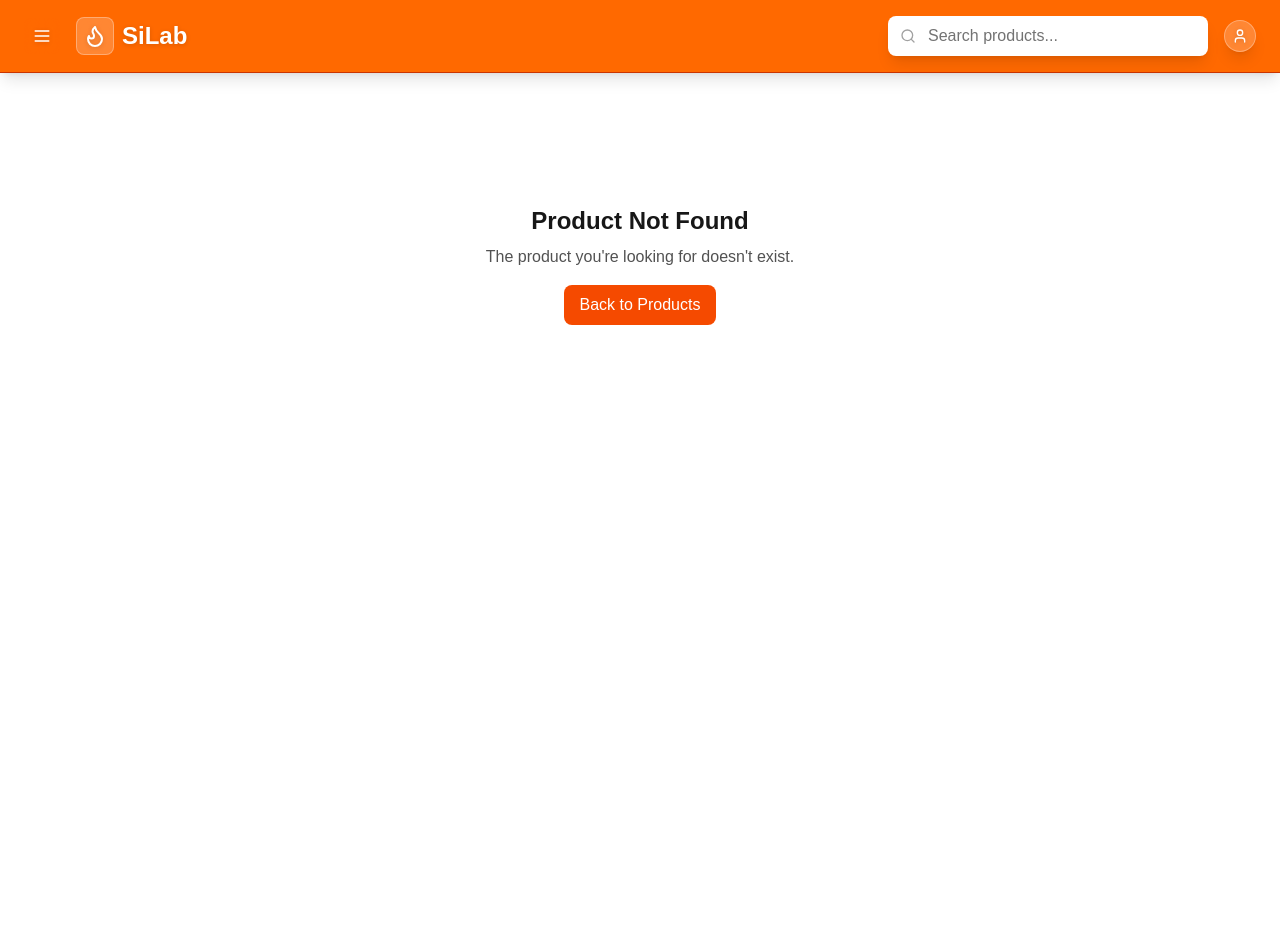
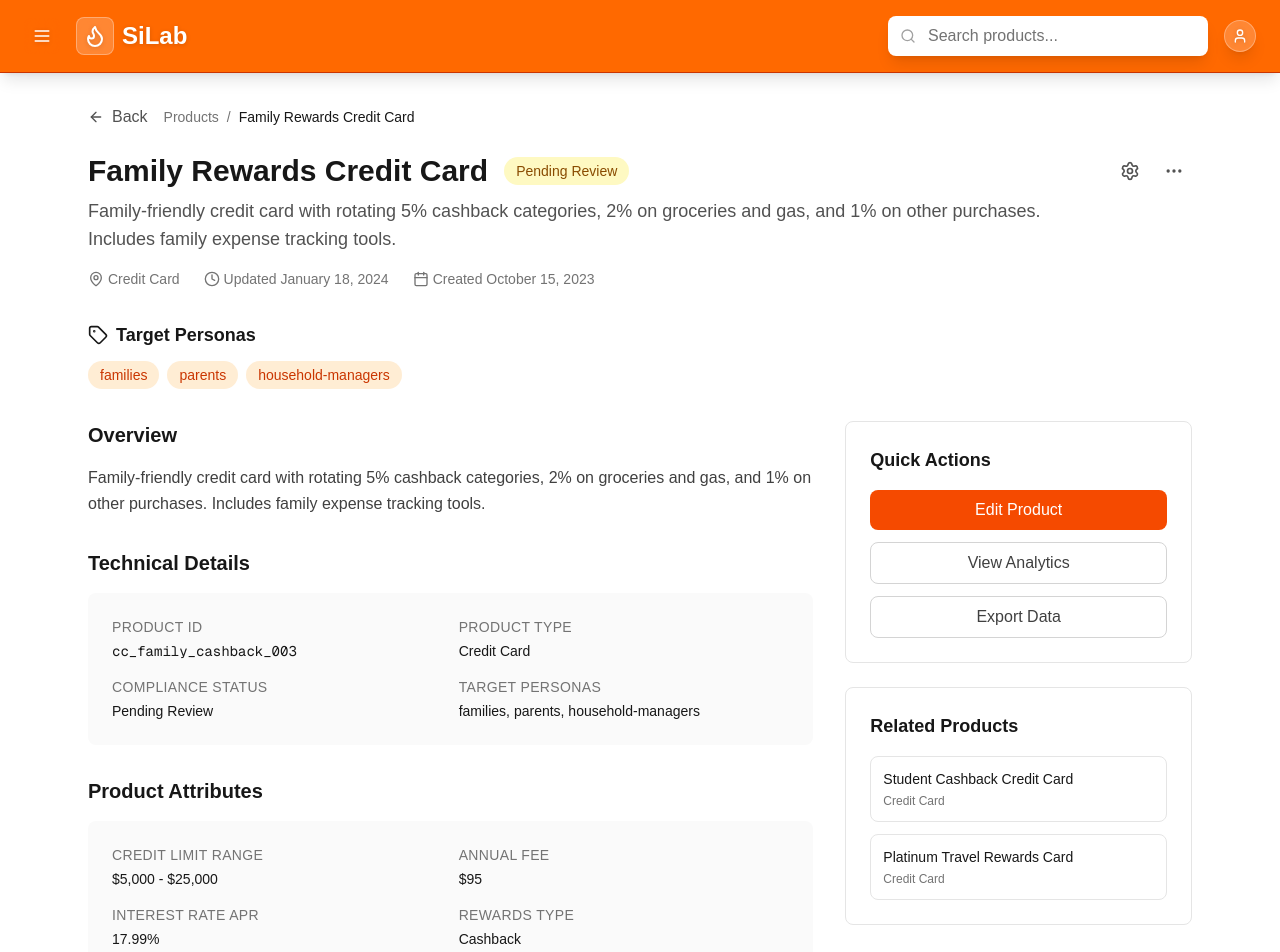
Before and after one commit to jdtuazon/silab, a Next.js app in the folder frontend/: page /products/cc_family_cashback_003 in a window 1280 px wide. Before the commit this address had no page. Shown: the top 952 px of the page. Before the commit the page ends 800 px from the top, so only its background shows below. Built offline with nearby package versions, Linux system fonts and the light colour scheme.

Commit message:
refactor: Change slug to productId

```diff
--- a/frontend/src/app/products/[slug]/page.tsx
+++ b/frontend/src/app/products/[productId]/page.tsx
@@ -13,23 +13,18 @@ import {
 import { Header } from "@/components/ui/header";
 import { Product } from "@/types/product";
 import { mockProducts } from "@/lib/mock-data";
-import {
-  findProductBySlug,
-  getProductUrl,
-  formatProductType,
-  formatComplianceStatus,
-} from "@/lib/utils";
+import { formatProductType, formatComplianceStatus } from "@/lib/utils";
 import { useMemo } from "react";
 
 export default function ProductDetailPage() {
   const params = useParams();
   const router = useRouter();
-  const slug = params.slug as string;
+  const productId = params.productId as string;
 
-  // Find the product by slug
+  // Find the product by ID
   const product = useMemo(() => {
-    return findProductBySlug(mockProducts, slug);
-  }, [slug]);
+    return mockProducts.find((p) => p.id === productId);
+  }, [productId]);
 
   if (!product) {
     return (
@@ -232,6 +227,162 @@ export default function ProductDetailPage() {
                 </div>
               </div>
             </div>
+
+            {/* Product-specific attributes */}
+            <div>
+              <h2 className="text-xl font-semibold text-neutral-900 mb-4">
+                Product Attributes
+              </h2>
+              <div className="bg-neutral-50 rounded-lg p-6">
+                <div className="grid grid-cols-1 md:grid-cols-2 gap-4">
+                  {product.type === "CreditCard" && (
+                    <>
+                      <div>
+                        <dt className="text-sm font-medium text-neutral-500 uppercase tracking-wide">
+                          Credit Limit Range
+                        </dt>
+                        <dd className="mt-1 text-sm text-neutral-900">
+                          $
+                          {product.attributes.creditLimitRange.min.toLocaleString()}{" "}
+                          - $
+                          {product.attributes.creditLimitRange.max.toLocaleString()}
+                        </dd>
+                      </div>
+                      <div>
+                        <dt className="text-sm font-medium text-neutral-500 uppercase tracking-wide">
+                          Annual Fee
+                        </dt>
+                        <dd className="mt-1 text-sm text-neutral-900">
+                          ${product.attributes.annualFee}
+                        </dd>
+                      </div>
+                      <div>
+                        <dt className="text-sm font-medium text-neutral-500 uppercase tracking-wide">
+                          Interest Rate APR
+                        </dt>
+                        <dd className="mt-1 text-sm text-neutral-900">
+                          {product.attributes.interestRateAPR}%
+                        </dd>
+                      </div>
+                      <div>
+                        <dt className="text-sm font-medium text-neutral-500 uppercase tracking-wide">
+                          Rewards Type
+                        </dt>
+                        <dd className="mt-1 text-sm text-neutral-900">
+                          {product.attributes.rewardsType}
+                        </dd>
+                      </div>
+                    </>
+                  )}
+
+                  {product.type === "PersonalLoan" && (
+                    <>
+                      <div>
+                        <dt className="text-sm font-medium text-neutral-500 uppercase tracking-wide">
+                          Loan Amount Range
+                        </dt>
+                        <dd className="mt-1 text-sm text-neutral-900">
+                          $
+                          {product.attributes.loanAmountRange.min.toLocaleString()}{" "}
+                          - $
+                          {product.attributes.loanAmountRange.max.toLocaleString()}
+                        </dd>
+                      </div>
+                      <div>
+                        <dt className="text-sm font-medium text-neutral-500 uppercase tracking-wide">
+                          Interest Rate APR
+                        </dt>
+                        <dd className="mt-1 text-sm text-neutral-900">
+                          {product.attributes.interestRateAPR}%
+                        </dd>
+                      </div>
+                      <div>
+                        <dt className="text-sm font-medium text-neutral-500 uppercase tracking-wide">
+                          Tenure Range
+                        </dt>
+                        <dd className="mt-1 text-sm text-neutral-900">
+                          {product.attributes.tenureRangeMonths.min} -{" "}
+                          {product.attributes.tenureRangeMonths.max} months
+                        </dd>
+                      </div>
+                      <div>
+                        <dt className="text-sm font-medium text-neutral-500 uppercase tracking-wide">
+                          Collateral Required
+                        </dt>
+                        <dd className="mt-1 text-sm text-neutral-900">
+                          {product.attributes.collateralRequired ? "Yes" : "No"}
+                        </dd>
+                      </div>
+                    </>
+                  )}
+
+                  {product.type === "MicrofinanceLoan" && (
+                    <>
+                      <div>
+                        <dt className="text-sm font-medium text-neutral-500 uppercase tracking-wide">
+                          Loan Amount Range
+                        </dt>
+                        <dd className="mt-1 text-sm text-neutral-900">
+                          $
+                          {product.attributes.loanAmountRange.min.toLocaleString()}{" "}
+                          - $
+                          {product.attributes.loanAmountRange.max.toLocaleString()}
+                        </dd>
+                      </div>
+                      <div>
+                        <dt className="text-sm font-medium text-neutral-500 uppercase tracking-wide">
+                          Group Lending
+                        </dt>
+                        <dd className="mt-1 text-sm text-neutral-900">
+                          {product.attributes.groupLending ? "Yes" : "No"}
+                        </dd>
+                      </div>
+                      <div>
+                        <dt className="text-sm font-medium text-neutral-500 uppercase tracking-wide">
+                          Repayment Schedule
+                        </dt>
+                        <dd className="mt-1 text-sm text-neutral-900">
+                          {product.attributes.repaymentSchedule}
+                        </dd>
+                      </div>
+                      <div>
+                        <dt className="text-sm font-medium text-neutral-500 uppercase tracking-wide">
+                          Financial Literacy Support
+                        </dt>
+                        <dd className="mt-1 text-sm text-neutral-900">
+                          {product.attributes.financialLiteracySupport
+                            ? "Yes"
+                            : "No"}
+                        </dd>
+                      </div>
+                    </>
+                  )}
+
+                  {product.type === "SavingsAccount" && (
+                    <>
+                      <div>
+                        <dt className="text-sm font-medium text-neutral-500 uppercase tracking-wide">
+                          Minimum Balance
+                        </dt>
+                        <dd className="mt-1 text-sm text-neutral-900">
+                          $
+                          {product.attributes.minimumBalance?.toLocaleString() ||
+                            0}
+                        </dd>
+                      </div>
+                      <div>
+                        <dt className="text-sm font-medium text-neutral-500 uppercase tracking-wide">
+                          Interest Rate
+                        </dt>
+                        <dd className="mt-1 text-sm text-neutral-900">
+                          {product.attributes.interestRate}%
+                        </dd>
+                      </div>
+                    </>
+                  )}
+                </div>
+              </div>
+            </div>
           </div>
 
           {/* Sidebar */}
@@ -265,7 +416,7 @@ export default function ProductDetailPage() {
                     <button
                       key={relatedProduct.id}
                       onClick={() => {
-                        router.push(getProductUrl(relatedProduct));
+                        router.push(`/products/${relatedProduct.id}`);
                       }}
                       className="w-full text-left p-3 border border-neutral-200 rounded-lg hover:bg-neutral-50 transition-colors"
                     >
--- a/frontend/src/lib/utils.ts
+++ b/frontend/src/lib/utils.ts
@@ -1,35 +1,20 @@
 import { Product, ProductType, ComplianceStatus } from "@/types/product";
 
 /**
- * Generates a URL-friendly slug from a product name
+ * Finds a product by its ID
  */
-export function generateProductSlug(productName: string): string {
-  return productName
-    .toLowerCase()
-    .replace(/[^a-z0-9\s-]/g, "") // Remove special characters
-    .trim()
-    .replace(/\s+/g, "-"); // Replace spaces with hyphens
+export function findProductById(
+  products: Product[],
+  productId: string
+): Product | undefined {
+  return products.find((product) => product.id === productId);
 }
 
 /**
- * Finds a product by its slug
- */
-export function findProductBySlug(
-  products: Product[],
-  slug: string
-): Product | undefined {
-  return products.find((product) => {
-    const productSlug = generateProductSlug(product.name);
-    return productSlug === slug;
-  });
-}
-
-/**
- * Gets the product detail URL using slug
+ * Gets the product detail URL using product ID
  */
 export function getProductUrl(product: Product): string {
-  const slug = generateProductSlug(product.name);
-  return `/products/${slug}`;
+  return `/products/${product.id}`;
 }
 
 /**
```
